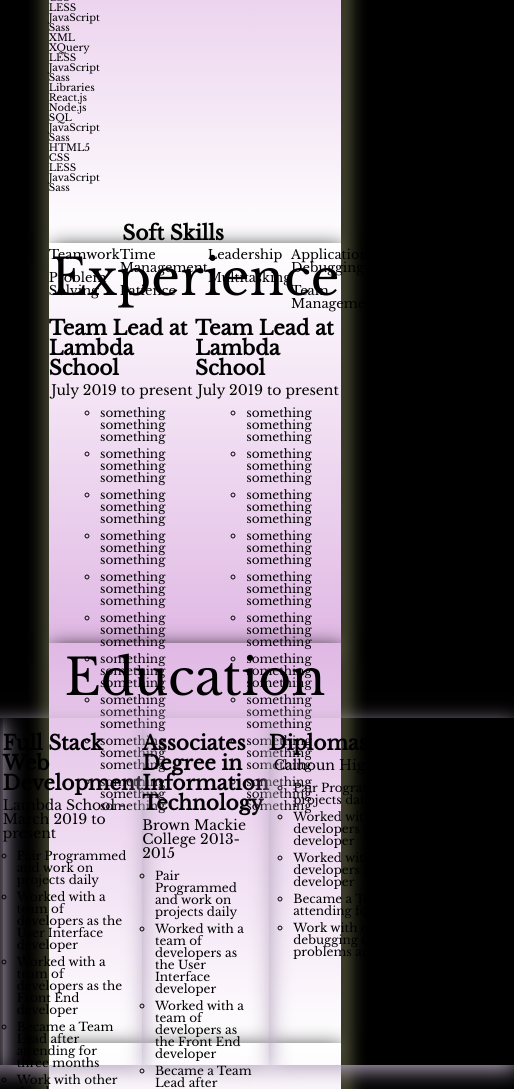
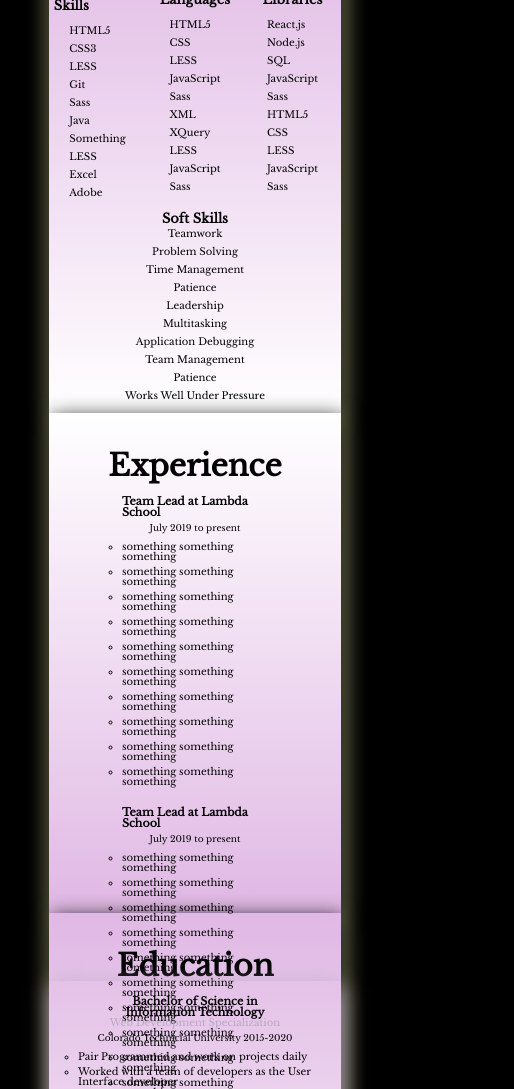
Before and after one commit to 2nd-Level/digital-resume, a website: page index.html in a window 390 px wide. Shown: the part 587-1676 px from the top of the page, 514 px wide, since content can reach past the window. Drawn offline with nearby package versions, Linux system fonts and the light colour scheme.

Commit message:
added some mobile styles

```diff
--- a/index.html
+++ b/index.html
@@ -10,10 +10,20 @@
     <link rel="stylesheet" href="css/index.css">
     <link rel="stylesheet" href="https://cdnjs.cloudflare.com/ajax/libs/font-awesome/4.7.0/css/font-awesome.min.css">
     <link href="https://fonts.googleapis.com/css?family=Libre+Baskerville&display=swap" rel="stylesheet">
-</head>
+
+  </head>
 <body>
   <div class = 'conatiner'>
     <section class = 'all header'>
+        <div id = 'mob-nav' class = 'mob-nav'>
+            <nav>
+              <a href = "#skills"><span>Skills</span></a>
+              <a href = "#experience"><span>Experience</span></a>
+              <a href = "#education"><span>Education</span></a>
+              <a href = "#contact"><span>Contact</span></a>
+            </nav>
+        </div>
+        <div class = info-container>
       <div class = 'header-info'>
         <h1>Shannon Reed</h1>
         <span>srtech5set@gmail.com | 619-289-0601</span>
@@ -42,14 +52,7 @@
               <a href = "#"><span>Portfolio</span></a>
             </nav>
         </div>
-        <div class = 'mob-nav'>
-          <nav>
-            <a href = "#skills"><span>Skills</span></a>
-            <a href = "#experience"><span>Experience</span></a>
-            <a href = "#education"><span>Education</span></a>
-            <a href = "#contact"><span>Contact</span></a>
-          </nav>
-      </div>
+
     </section>
 
     <section id = 'skills' class = 'all skills-section'>
@@ -67,7 +70,7 @@
                   <li>Something</li>
                   <li>LESS</li>
                   <li>Excel</li>
-                  <li>Adobe PhotoShop</li>
+                  <li>Adobe </li>
                 </ul>
       </div>
       <div class = 'box'>
@@ -104,6 +107,7 @@
       <div class = 'soft-skills'>
       <h3>Soft Skills</h3>
     <div class = 'last-box'>
+
           <ul>
             <li>Teamwork</li>
             <li>Problem Solving</li>
@@ -184,8 +188,6 @@
                 <li>Pair Programmed and work on projects daily</li>
                 <li>Worked with a team of developers as the User Interface developer</li>
                 <li>Worked with a team of developers as the Front End developer</li>
-                <li>Became a Team Lead after attending for three months</li>
-                <li>Work with other developers debugging code, solving problems and sharing ideas</li>
               </ul>
       </div>
 
@@ -196,8 +198,7 @@
               <li>Pair Programmed and work on projects daily</li>
               <li>Worked with a team of developers as the User Interface developer</li>
               <li>Worked with a team of developers as the Front End developer</li>
-              <li>Became a Team Lead after attending for three months</li>
-              <li>Work with other developers debugging code, solving problems and sharing ideas</li>
+
             </ul>
       </div>
 
@@ -209,12 +210,11 @@
                 <li>Pair Programmed and work on projects daily</li>
                 <li>Worked with a team of developers as the User Interface developer</li>
                 <li>Worked with a team of developers as the Front End developer</li>
-                <li>Became a Team Lead after attending for three months</li>
-                <li>Work with other developers debugging code, solving problems and sharing ideas</li>
+
               </ul>
       </div>
 
-      <div class = 'edu'>
+      <!-- <div class = 'high-school edu'>
         <h4>Diplomas/Certifications</h4>
             <h3>Calhoun High School 1999-2003</h3>
             <ul>
@@ -224,7 +224,7 @@
                 <li>Became a Team Lead after attending for three months</li>
                 <li>Work with other developers debugging code, solving problems and sharing ideas</li>
               </ul>
-      </div>
+      </div>  -->
     </div>
     </section>
 
@@ -244,8 +244,10 @@
     </section>
 
   </div>
+</div>
   <footer>
       <p>Copyright Shannon Reed</p>
   </footer>
+  <script src="index.js"></script>
 </body>
 </html>
--- a/less/container.less
+++ b/less/container.less
@@ -29,9 +29,9 @@
     margin:0 auto;
     box-shadow: 2px 5px 20px;
     color: rgb(230, 235, 162);
-    margin-top: 30px;
+
     .all {
-        height: 400px;
+        height: 500px;
         color: black;
         h2{
             padding-top:10px;
--- a/less/education.less
+++ b/less/education.less
@@ -4,13 +4,16 @@
     box-shadow: 2px 5px 20px;
     color:black;
     h2{
-        .headings();
-        color: black;
+        margin-top:28px;
+        color:black;
+        font-size: 3rem;
+        font-weight: bolder;
     }
     .education{
-        .card-info();
-        padding-top: 15px;
-        width: 95%;
+        width:100%;
+        display: flex;
+        flex-direction: column;
+        align-items: center;
         .edu{
             .each-card();
             padding-top: 15px;
@@ -21,14 +24,15 @@
             // .colormix1();
             box-shadow: 2px 5px 20px;
             color: #b7a8c0;
+
             h4 {
-                font-size: 2rem;
+                font-size: 1.1rem;
                 color:black;
                 font-weight: bold;
 
             }
             h3 {
-                font-size: 1.4rem;
+                font-size: .9rem;
                 font-weight: 550;
                 color:black;
                 padding: 5px 0 10px 0;
@@ -37,7 +41,7 @@
                 width: 80%;
                color:black;
                li{
-                   font-size:1.2rem;
+                //    font-size: .5rem;
                 padding-bottom: 5px;
                 list-style-type: circle;
                }
--- a/less/experience.less
+++ b/less/experience.less
@@ -4,12 +4,16 @@
     box-shadow: 2px 5px 20px;
     color: black;
     h2{
-        .headings();
+        margin-top:28px;
         color:black;
+        font-size: 3rem;
+        font-weight: bolder;
     }
     .experience{
-        .each-card();
-        .card-info();
+        width:100%;
+        display: flex;
+        flex-direction: column;
+        align-items: center;
         .exper{
             width:50%;
             display: flex;
@@ -18,12 +22,12 @@
             padding-top: 15px;
             // .colormix1();
             h4 {
-                font-size: 2rem;
+                font-size: 1.1rem;
                 color:black;
                 font-weight: bold;
             }
             h3 {
-                font-size: 1.4rem;
+                font-size: .9rem;
                 font-weight: 550;
                 color:black;
                 padding: 5px 0 10px 0;
@@ -32,10 +36,9 @@
                 color:black
             }
             ul{
-                width: 30%;
+                width: 100%;
                color:black;
                li{
-                   font-size:1.2rem;
                 padding-bottom: 5px;
                 list-style-type: circle;
                }
--- a/less/header.less
+++ b/less/header.less
@@ -2,30 +2,6 @@
 //header
 .header {
     .bg();
-    .mob-nav {
-        background-color: green;
-        max-width: 95%;
-        nav a{
-    .colormix1();
-    .centerflex();
-    text-decoration: none;
-
-    font-size: 1rem;
-    padding: 3px 0;
-    span {
-        color: black;
-        }
-    }
-    //  max-width:100%;
-    //  flex-direction: column;
-
-    // @media @largeDesktop {
-    //     display: flex;
-    //     justify-content: space-between;
-    // }
-
-}
-
     .header-info {
         display: flex;
         flex-direction: column;
@@ -37,13 +13,6 @@ h1 {
         display: flex;
 
         }
-// span {
-//     font-size: 1.5rem;
-//     justify-content: center;
-//     align-items: center;
-//     padding-bottom: 10px;
-
-// }
         .sp {
          max-width: 30%;
          padding: 20px 0;
@@ -54,40 +23,57 @@ p{
         font-size: 1.4rem;
         }
     }
+    .mypic{
+        img {
+        display:none;
+        }
+    }
+    .nav {
+            display:none;
+    }
 
 
-.mypic{
+    .mob-nav a span:hover {
+        color: #BC58F4;
+    }
 
-//     width:30%;
-//     margin-left: 180px;
-    img {
-    display:none;
-//
-//         margin-top: 40px;
+    .mob-nav {
+        display:flex;
+        overflow: hidden;
+        position: fixed;
+        top: 0;
+        width: 100%;
+        nav {
+            a{
+             .colormix1();
+             .centerflex();
+             text-decoration: none;
+             font-size: 1rem;
+             padding: 3px 23.2px;
+            }
+
+        }
 
 }
 }
 
-.nav {
-//     width: 15%;
-        display:none;
-// a {
-//     .colormix1();
-//     display: flex;
-//     .centerflex();
-//     text-decoration: none;
-//     display: flex;
-//     font-size: 3rem;
-//     padding: 13px 0;
-//     span {
-//         color: black;
-//     }
+
+
+  .mob-nav a {
+    float: left;
+    display: block;
+    text-align: center;
+    // padding: 14px 16px;
+    // text-decoration: none;
+    // font-size: 17px;
   }
-// }
 
-// .nav a span:hover {
-//     color: #BC58F4;
-// }
+  .info-container {
+    padding: 16px;
+    // margin-top: 30px;
+  }
+
+
 
 //Large Desktop
 
@@ -342,4 +328,3 @@ p{
 //     color: #BC58F4;
 // }
 // }
-}
--- a/less/skills.less
+++ b/less/skills.less
@@ -2,34 +2,73 @@
 
 .skills-section{
     .colormix2();
+    display:flex;
+    flex-direction: column;
+    align-items: center;
 
- }
+    h2 {
+        margin-top:28px;
+        font-size: 3rem;
+        font-weight: bolder;
+        color: black;
+    }
+    .skills {
+        display: flex;
+        .centerflex();
+        width: 100%;
+        .box {
+        // border: 5px solid green;
+        margin: 5px;
+        width: 40%;
+        display: flex;
+        flex-direction: column;
+        .centerflex();
+        h3 {
+            font-size: 1.3rem;
+            font-weight: bolder;
+            color: black;
+            padding-bottom: 10px;
+        }
+        ul li {
+            font-size: 1rem;
+            color: black;
+            display: flex;
+            flex-direction: column;
+            justify-content: left;
+            padding: 4px 0;
+
+
+        }
+
+    }
+
+
+}
+}
+
+
 
  .soft-skills {
-    width: 85%;
-    padding-top: 30px;
+    width: 100%;
+    padding-top: 5px;
     h3{
         display: flex;
         justify-content: center;
         align-items: center;
         color: black;
-        font-size: 2rem;
+        font-size: 1.3rem;
         font-weight: bolder;
     }
 
  .last-box {
      display: flex;
-    justify-content: space-between;
-
-
-     ul{
-         display:flex;
-         flex-direction: column;
-     }
+     flex-direction: column;
      li {
-         font-size: 1.3rem;
+        display: flex;
+        justify-content: center;
+         font-size: 1rem;
          color: black;
-         padding: 5px 0;
+         padding: 4px 0;
 
 
      }
```
Also changed, not shown: css/index.css, index.js (added). Lines whose indentation alone changed are shown as unchanged.
